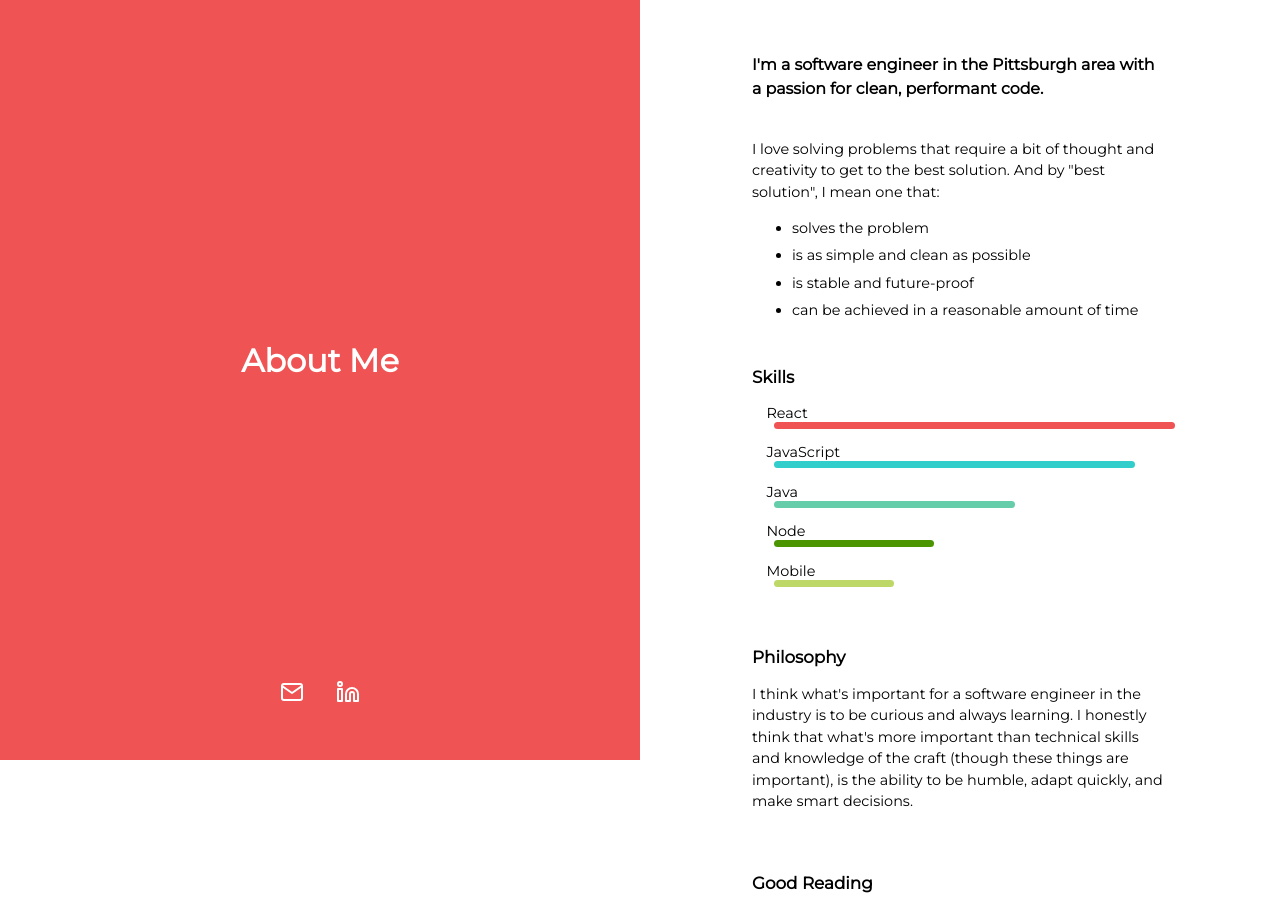
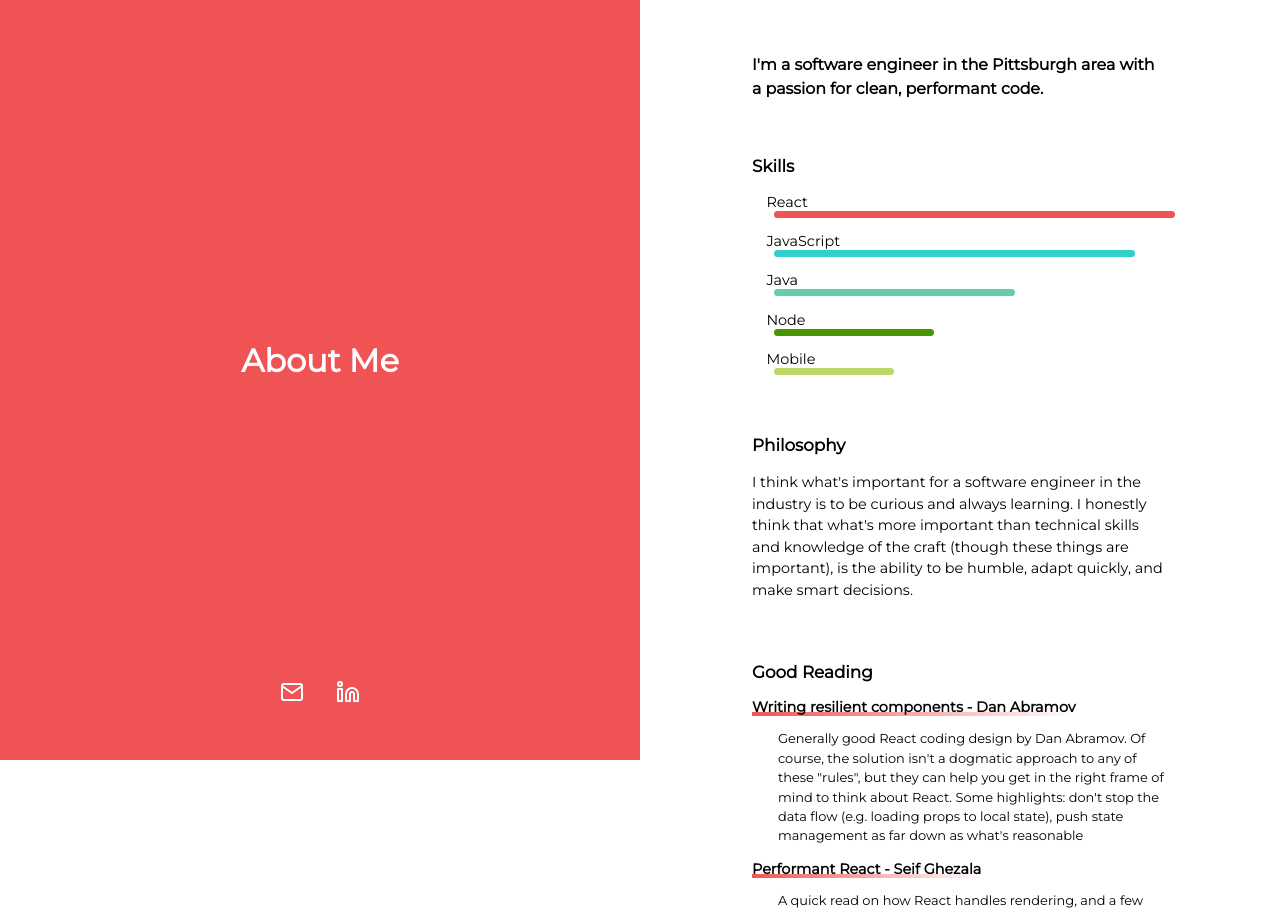
Before and after one commit to haneric21/erichan, a React (Create React App) app: page / in a window 1280 px wide. Shown: the part 840-1750 px from the top of the page. Built offline with nearby package versions, Linux system fonts and the light colour scheme.

Commit message:
some wording updates

```diff
--- a/src/components/AboutMe/AboutMe.js
+++ b/src/components/AboutMe/AboutMe.js
@@ -10,28 +10,12 @@ const Header = styled.h2`
   margin-bottom: 1.5em;
 `;
 
-const ListItem = styled.li`
-  margin: 0.4em 0;
-`;
-
 const AboutMe = () => (
   <DualPane color={colors.primary} lightColor={colors.white} title="About Me">
     <Header>
       I'm a software engineer in the Pittsburgh area with a passion for clean,
       performant code.
     </Header>
-    <div>
-      <p>
-        I love solving problems that require a bit of thought and creativity to
-        get to the best solution. And by "best solution", I mean one that:
-        <ul>
-          <ListItem>solves the problem</ListItem>
-          <ListItem>is as simple and clean as possible</ListItem>
-          <ListItem>is stable and future-proof</ListItem>
-          <ListItem>can be achieved in a reasonable amount of time</ListItem>
-        </ul>
-      </p>
-    </div>
     <Skills />
     <Philosophy />
     <GoodReading />
--- a/src/components/Footer/Footer.js
+++ b/src/components/Footer/Footer.js
@@ -34,7 +34,7 @@ const CodeButton = styled.button`
 `;
 
 const ButtonContent = styled.div`
-  transition: transform 0.5s ease;
+  transition: transform 0.4s ease;
   transform: ${({ hover }) => (hover ? "translateY(-2rem)" : "translateY(0)")};
   line-height: 2rem;
 `;
--- a/src/components/Hero/Hero.js
+++ b/src/components/Hero/Hero.js
@@ -47,7 +47,7 @@ const Hero = () => {
     () =>
       setTimeout(() => {
         setButtonAnimation(true);
-      }, 500),
+      }, 700),
     []
   );
 
```
